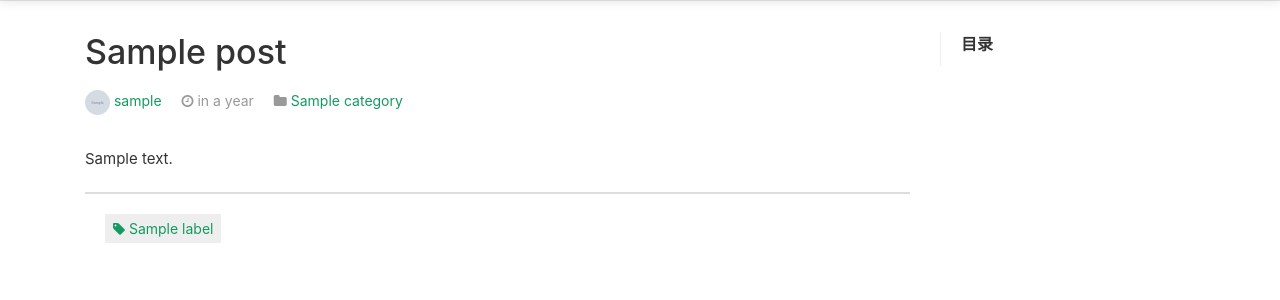
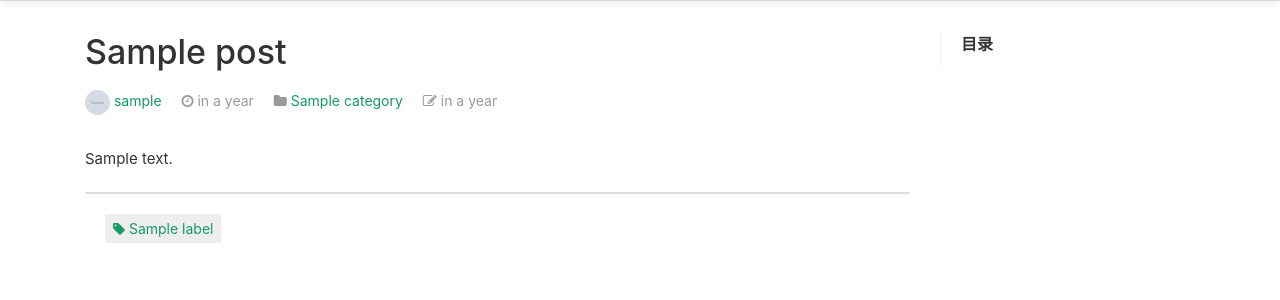
Before and after one commit to mrchi/MrChiBlog, a Python web app: template blog/templates/post.html in a window 1280 px wide. Shown: the part 56-356 px from the top of the page. Run offline with Jinja, Linux system fonts and the light colour scheme; the template is opened without the code that fills it: most values are stand-ins (such as "Sample title", 1, 10 or a date in 2020); grey boxes marked "Sample" are stand-in pictures; some libraries are stand-ins or nearby versions.

Commit message:
文章详情页增加展示更新时间

```diff
--- a/blog/templates/post.html
+++ b/blog/templates/post.html
@@ -27,6 +27,10 @@
             <a href="{{ url_for('main.category', id_=post.category.id) }}">
                 {{ post.category.name }}
             </a>
+        </li>
+        <li class="list-inline-item">
+            <i class="icon-edit"></i>
+            <span class="momentjs" data-time="{{ post.update_at }}"></span>
         </li>
     </ul>
     <div id="post-content">
```
